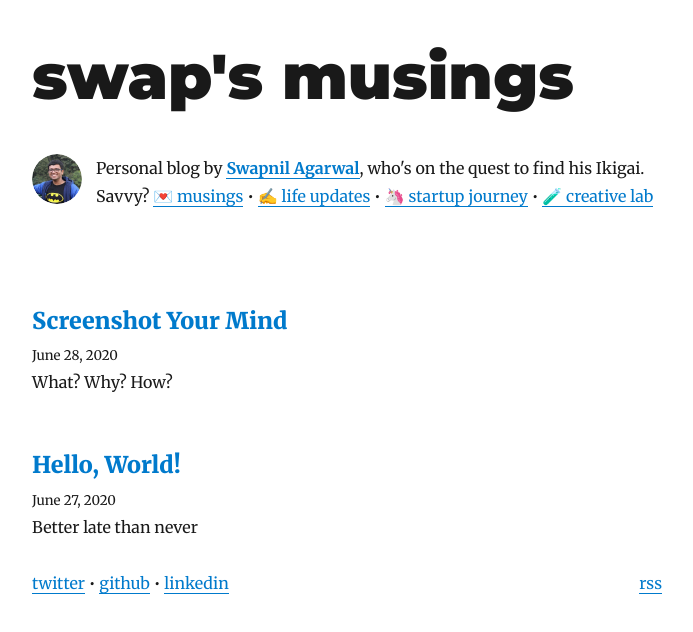
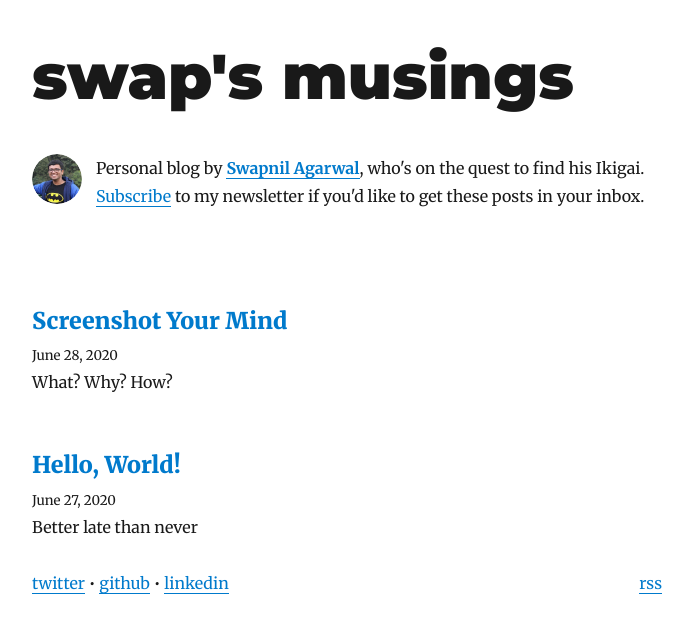
Before and after one commit to swapagarwal/writes, a Gatsby site: page / in a window 1280 px wide. Shown: the whole page, without its empty margins (293-986 px from the left). Built offline with nearby package versions, Linux system fonts and the light colour scheme; Gatsby itself is replaced by a stand-in of ours; some packages are replaced by stand-ins of ours.

Commit message:
update bio

```diff
--- a/src/components/bio.js
+++ b/src/components/bio.js
@@ -59,7 +59,7 @@ const Bio = () => {
       <p>
         Personal blog by <strong><a href={`https://twitter.com/${social.twitter}`} target="_blank" rel="noopener noreferrer">{author.name}</a></strong>, {author.summary}
         {` `}
-        Savvy? <a href={`https://buttondown.email/swap`} target="_blank" rel="noopener noreferrer">💌 musings</a> &bull; <a href={`https://tinyletter.com/swap`} target="_blank" rel="noopener noreferrer">✍️ life updates</a> &bull; <a href={`https://www.getrevue.co/profile/swap`} target="_blank" rel="noopener noreferrer">🦄 startup journey</a> &bull; <a href={`https://swap.substack.com/`} target="_blank" rel="noopener noreferrer">🧪 creative lab</a>
+        <a href={`https://emailoctopus.com/lists/583fff8a-c041-11ea-a3d0-06b4694bee2a/forms/subscribe`} target="_blank" rel="noopener noreferrer">Subscribe</a> to my newsletter if you'd like to get these posts in your inbox.
         {` `}
       </p>
     </div>
```
